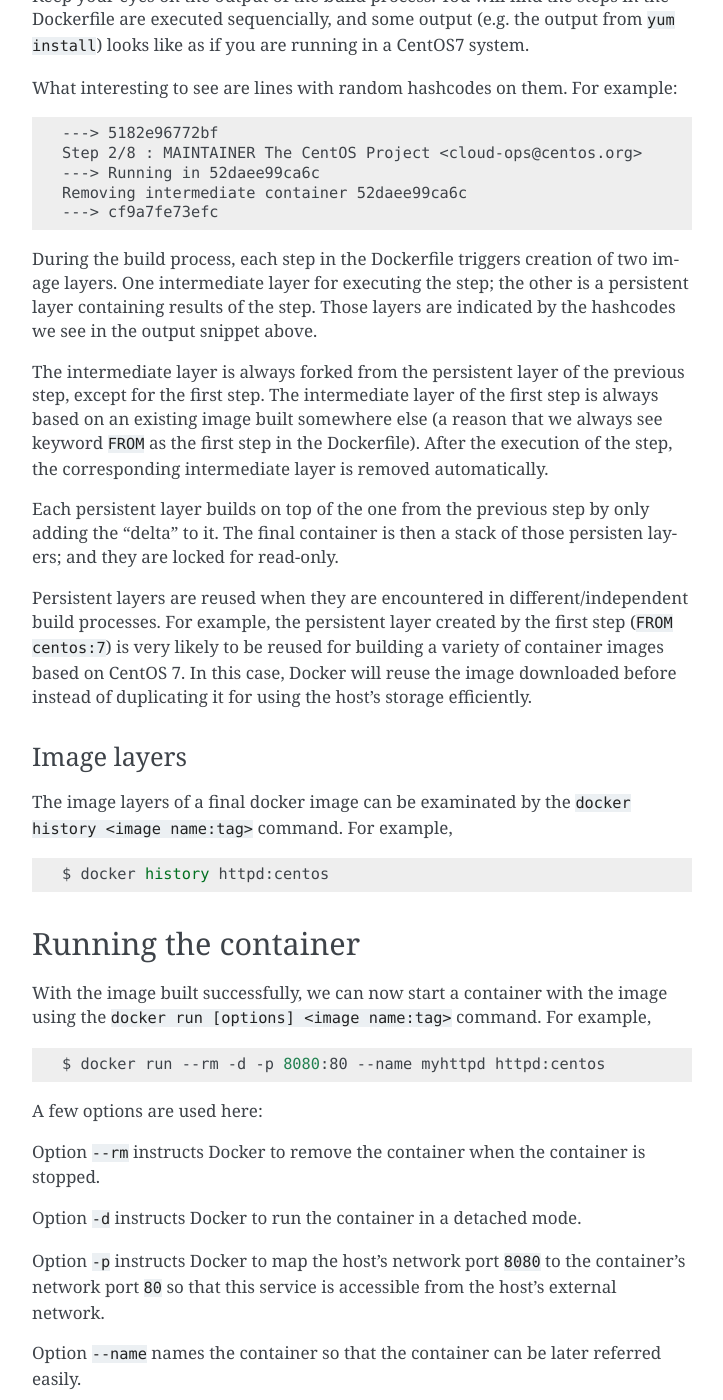
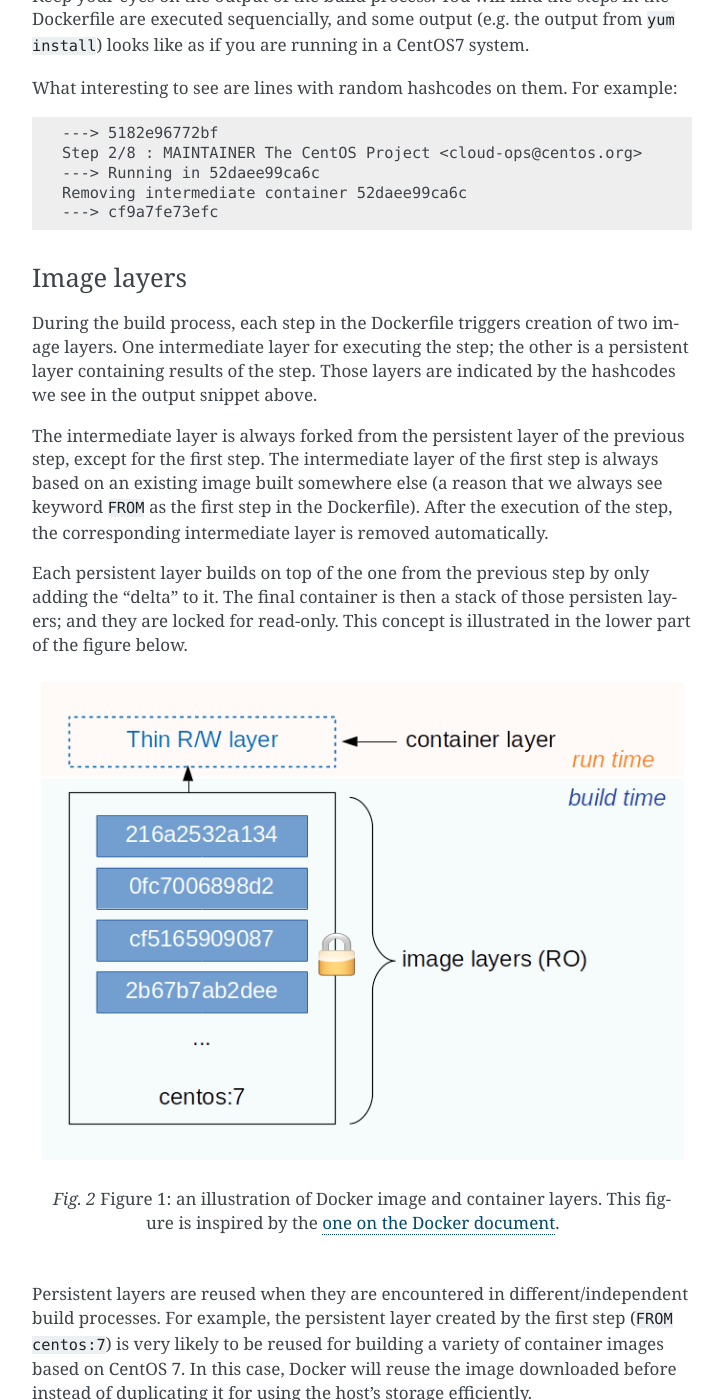
Before and after one commit to Donders-Institute/docker-swarm-setup, a Sphinx documentation site: the page built from doc/tutorial/basic.rst, in a window 1280 px wide and 1400 px high, scrolled down 2105 px. Shown: the whole window, without its empty margins (388-1111 px from the left). Built offline with Sphinx 7.4.7, drawn with Linux system fonts in a browser that asks for light colours; some of the changed text lies outside the part shown.

Commit message:
Rearranged the figure location, and used numref

```diff
--- a/doc/conf.py
+++ b/doc/conf.py
@@ -23,7 +23,9 @@ import os
 # -- General configuration ------------------------------------------------
 
 # If your documentation needs a minimal Sphinx version, state it here.
-#needs_sphinx = '1.0'
+needs_sphinx = '1.3'
+
+numfig = True
 
 # Add any Sphinx extension module names here, as strings. They can be
 # extensions coming with Sphinx (named 'sphinx.ext.*') or your custom
--- a/doc/tutorial/basic.rst
+++ b/doc/tutorial/basic.rst
@@ -92,16 +92,22 @@ What interesting to see are lines with random hashcodes on them.  For example:
     Removing intermediate container 52daee99ca6c
     ---> cf9a7fe73efc
 
+Image layers
+------------
+
 During the build process, each step in the Dockerfile triggers creation of two image layers.  One intermediate layer for executing the step; the other is a persistent layer containing results of the step.  Those layers are indicated by the hashcodes we see in the output snippet above.
 
 The intermediate layer is always forked from the persistent layer of the previous step, except for the first step. The intermediate layer of the first step is always based on an existing image built somewhere else (a reason that we always see keyword ``FROM`` as the first step in the Dockerfile). After the execution of the step, the corresponding intermediate layer is removed automatically.
 
-Each persistent layer builds on top of the one from the previous step by only adding the "delta" to it. The final container is then a stack of those persisten layers; and they are locked for read-only.
+Each persistent layer builds on top of the one from the previous step by only adding the "delta" to it. The final container is then a stack of those persisten layers; and they are locked for read-only. This concept is illustrated in the lower part of the figure below.
+
+.. _containerlayers:
+.. figure:: ../figures/container-layers-centos7.png
+    :alt: illustration of Docker image and container layers.
+
+    Figure 1: an illustration of Docker image and container layers. This figure is inspired by the `one on the Docker document <https://docs.docker.com/storage/storagedriver/images/container-layers.jpg>`_.
 
 Persistent layers are reused when they are encountered in different/independent build processes.  For example, the persistent layer created by the first step (``FROM centos:7``) is very likely to be reused for building a variety of container images based on CentOS 7.  In this case, Docker will reuse the image downloaded before instead of duplicating it for using the host's storage efficiently.
-
-Image layers
-------------
 
 The image layers of a final docker image can be examinated by the ``docker history <image name:tag>`` command.  For example,
 
@@ -136,9 +142,4 @@ When running the container from a image, Docker creates a new writable layer (a.
 .. note::
     In fact, the way Docker organise deltas in the image layers and the container layer is similar to how the Linux life CD manages the filesystems.  They are both based on a stackable filesystem with the Copy-on-Write (CoW) strategy.
 
-The concept of the image layers and the container layer is illustrated in the picture below.
-
-.. figure:: ../figures/container-layers-centos7.png
-    :alt: illustration of Docker image and container layers.
-
-    Figure 1: an illustration of Docker image and container layers. This figure is inspired by the `one on the Docker document <https://docs.docker.com/storage/storagedriver/images/container-layers.jpg>`_.
+The concept of the image layers and the container layer is illustrated in :numref:`containerlayers`.
```
